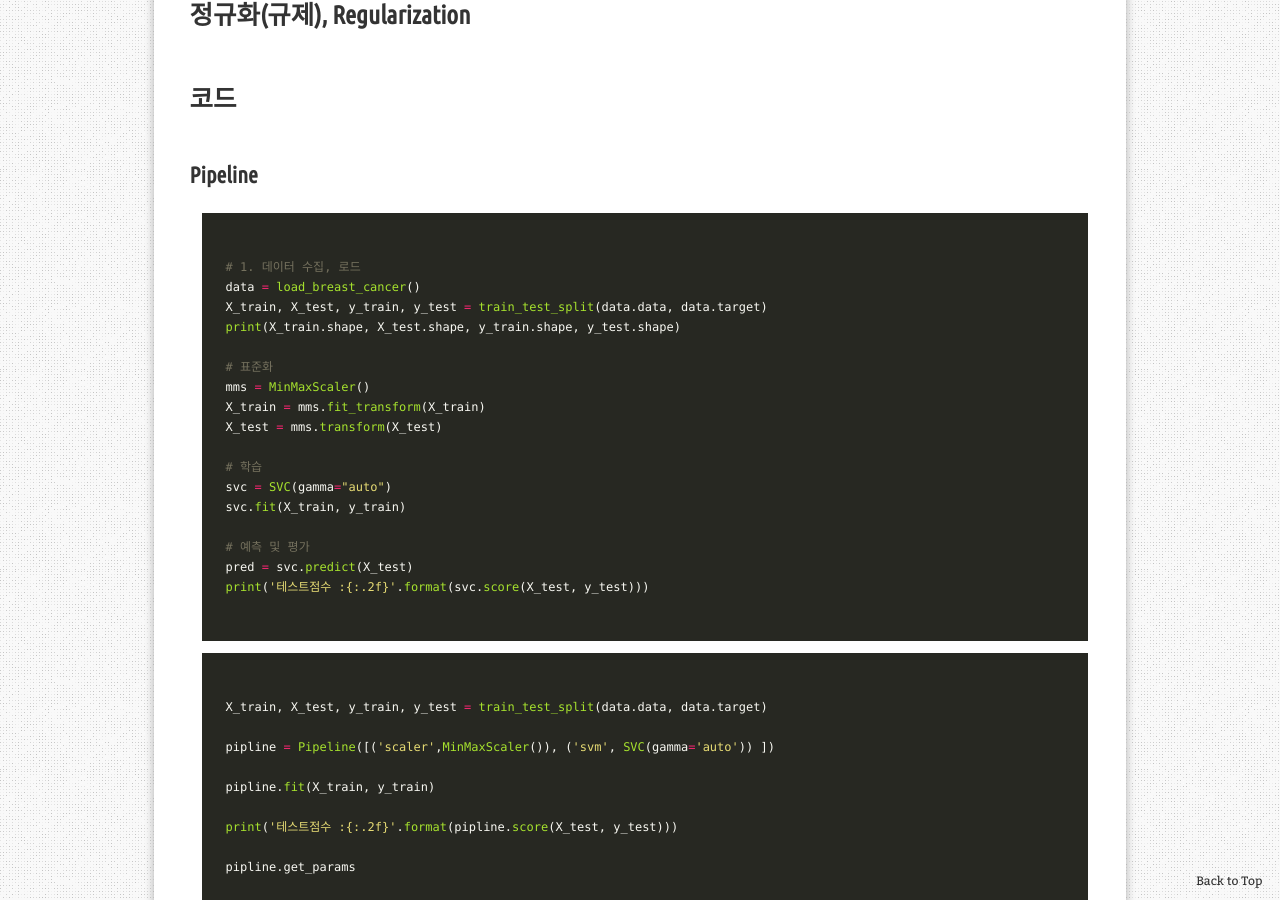
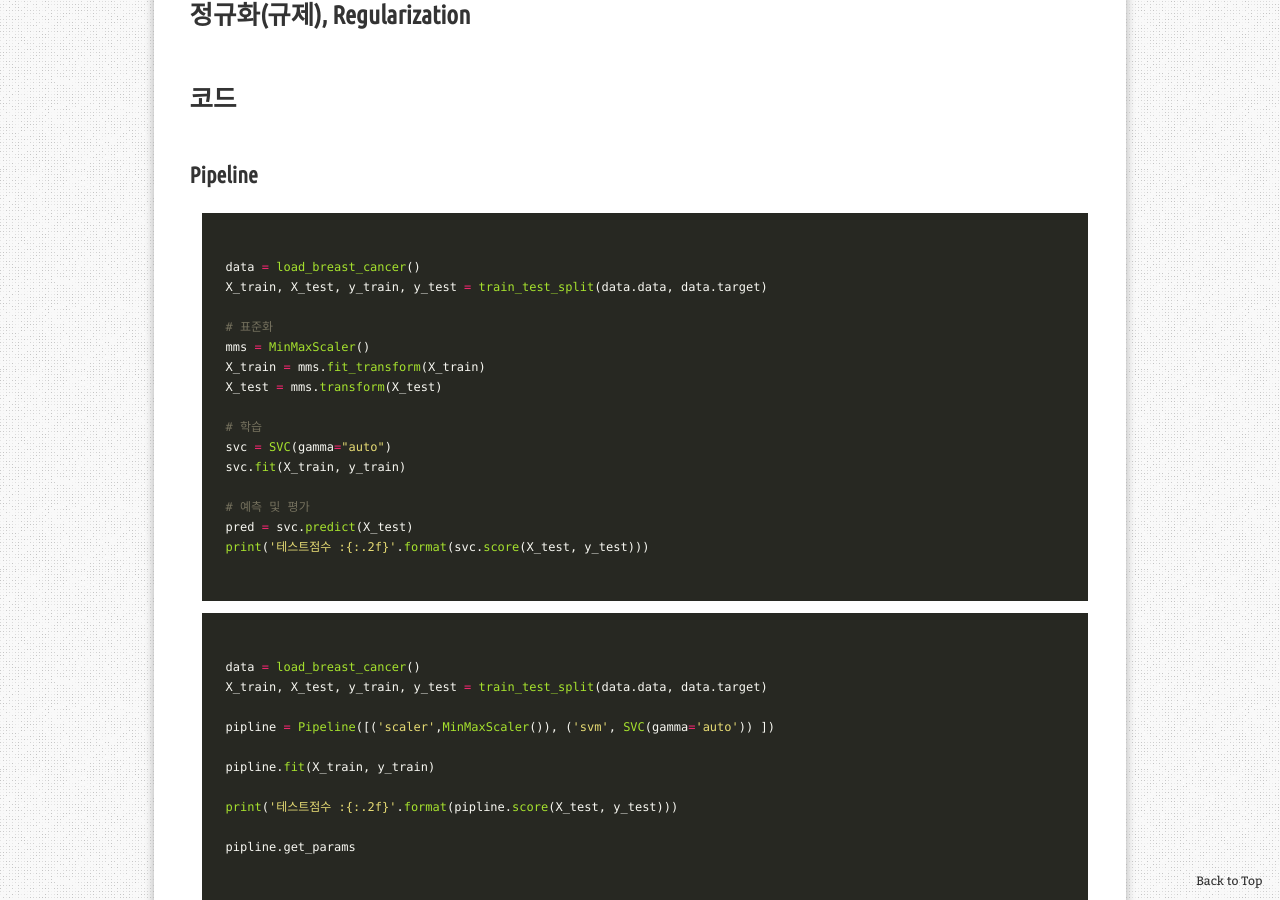
Before and after one commit to aristohyun/aristohyun.github.io, a Jekyll site: the page built from _posts/2021-07-08-Pre-Processing-Data-2.md, in a window 1280 px wide and 900 px high, scrolled down 1629 px. Built offline with Jekyll 4.4.1, drawn with Linux system fonts in a browser that asks for light colours; formulas are drawn with MathJax 3; comment, search, counter and statistics services are not loaded.

Commit message:
Update 2021-07-08-Pre-Processing-Data-2.md

```diff
--- a/_posts/2021-07-08-Pre-Processing-Data-2.md
+++ b/_posts/2021-07-08-Pre-Processing-Data-2.md
@@ -60,10 +60,8 @@ $ x_ {new\_i} = \frac{x_ i - min(x)}{max(x) - min(x)}   $
 
 ~~~ python
 
-# 1. 데이터 수집, 로드
 data = load_breast_cancer()
 X_train, X_test, y_train, y_test = train_test_split(data.data, data.target)
-print(X_train.shape, X_test.shape, y_train.shape, y_test.shape)
 
 # 표준화
 mms = MinMaxScaler()
@@ -82,6 +80,7 @@ print('테스트점수 :{:.2f}'.format(svc.score(X_test, y_test)))
 
 ~~~ python
 
+data = load_breast_cancer()
 X_train, X_test, y_train, y_test = train_test_split(data.data, data.target)
 
 pipline = Pipeline([('scaler',MinMaxScaler()), ('svm', SVC(gamma='auto')) ])
```
